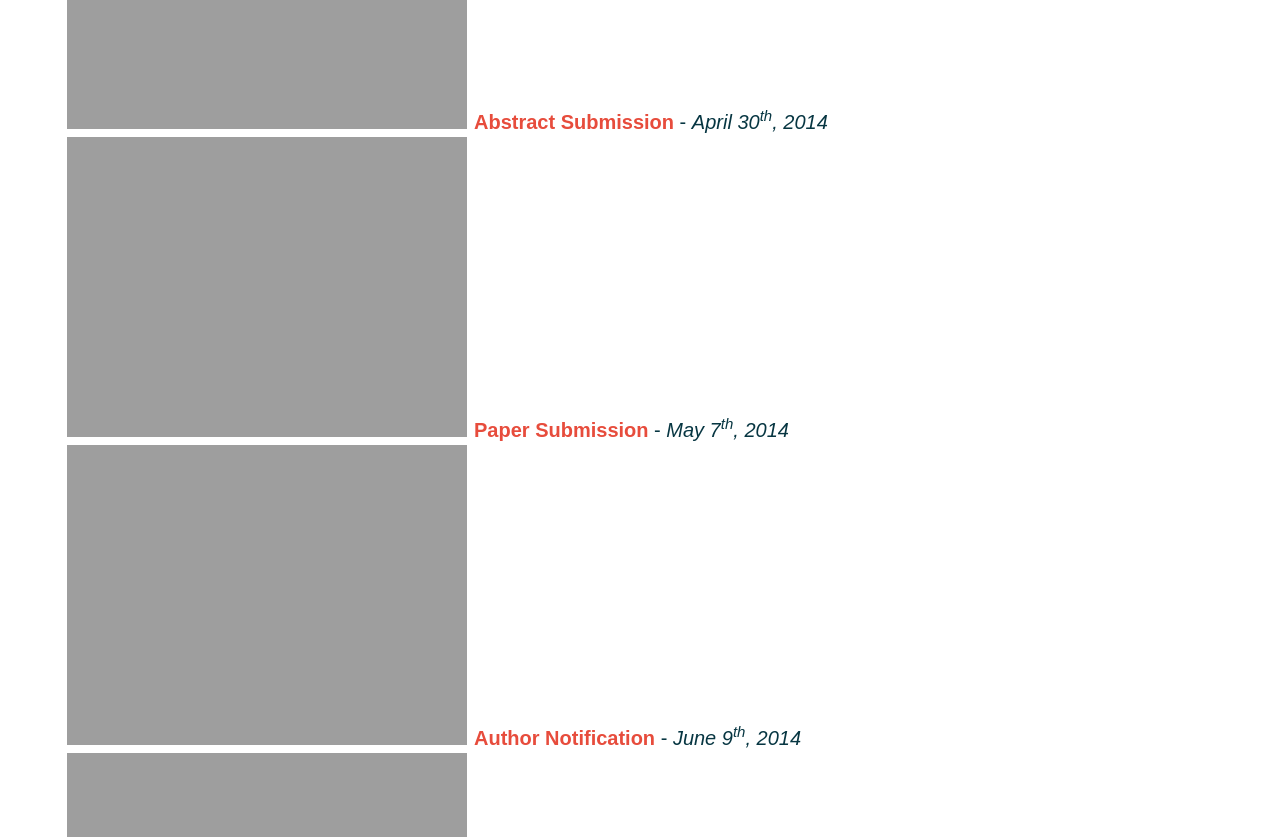
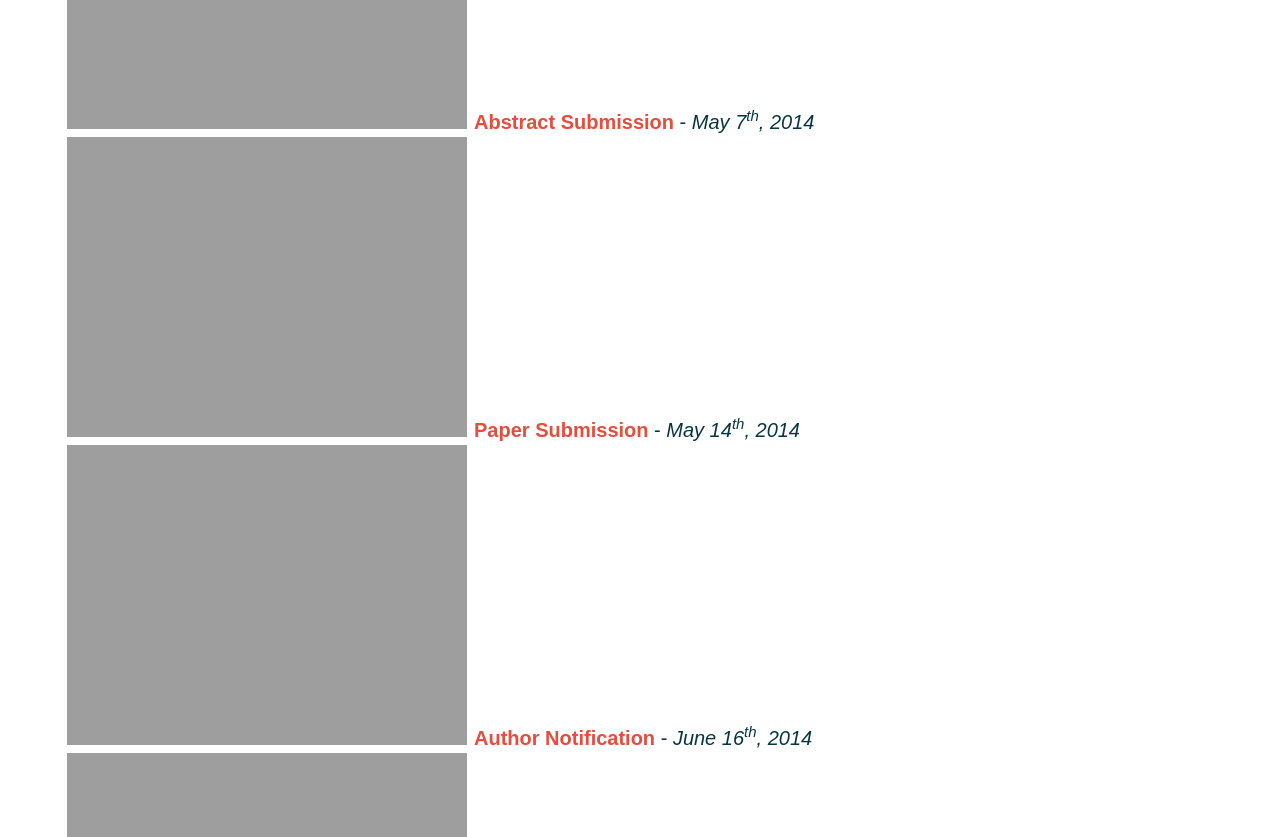
Before and after one commit to heathermiller/wwwscala14, a Jekyll site: the page built from call-for-papers.md, in a window 1280 px wide and 1400 px high, scrolled down 4045 px. Shown: the part 149-986 px from the top of the window. Built offline with Jekyll 4.4.1, drawn with Linux system fonts in a browser that asks for light colours.

Commit message:
Bumping deadlines back a bit, thanks to announcement of new sponsors!

```diff
--- a/_layouts/frontpage.html
+++ b/_layouts/frontpage.html
@@ -101,8 +101,8 @@ layout: frontpage
       </div>
     </div>
     <div class="row centered">
-      <div class="papers-talks-due">Papers/Talks due: May 7<sup>th</sup></div>
-      <div class="abstracts-due">(Abstracts due April 30<sup>th</sup>)</div>
+      <div class="papers-talks-due">Papers/Talks due: May 14<sup>th</sup></div>
+      <div class="abstracts-due">(Abstracts due May 7<sup>th</sup>)</div>
       <a href="{{ site.baseurl }}/call-for-papers.html" class="btn btn-outline-inverse btn-lg">Call for Papers</a>
     </div>
   </div>
--- a/call-for-papers.md
+++ b/call-for-papers.md
@@ -74,9 +74,9 @@ Authors are encouraged to publish auxiliary material with their paper
 
 <div class="important-dates">
   <ul>
-    <li><strong>Abstract Submission</strong> - <i>April 30<sup>th</sup>, 2014</i></li>
-    <li><strong>Paper Submission</strong> - <i>May 7<sup>th</sup>, 2014</i></li>
-    <li><strong>Author Notification</strong> - <i>June 9<sup>th</sup>, 2014</i></li>
+    <li><strong>Abstract Submission</strong> - <i>May 7<sup>th</sup>, 2014</i></li>
+    <li><strong>Paper Submission</strong> - <i>May 14<sup>th</sup>, 2014</i></li>
+    <li><strong>Author Notification</strong> - <i>June 16<sup>th</sup>, 2014</i></li>
     <li><strong>Camera-Ready</strong> - <i>June 23<sup>rd</sup>, 2014</i></li>
   </ul>
 </div>
```
